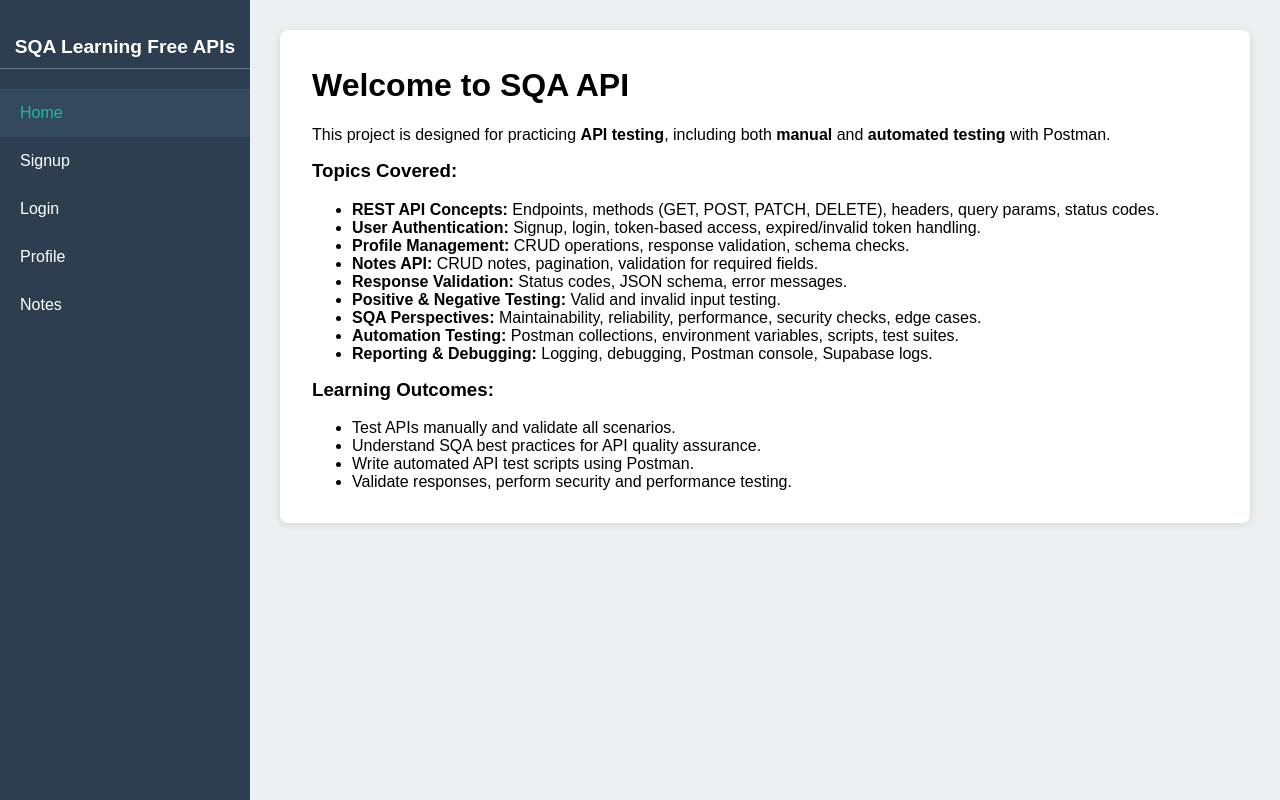
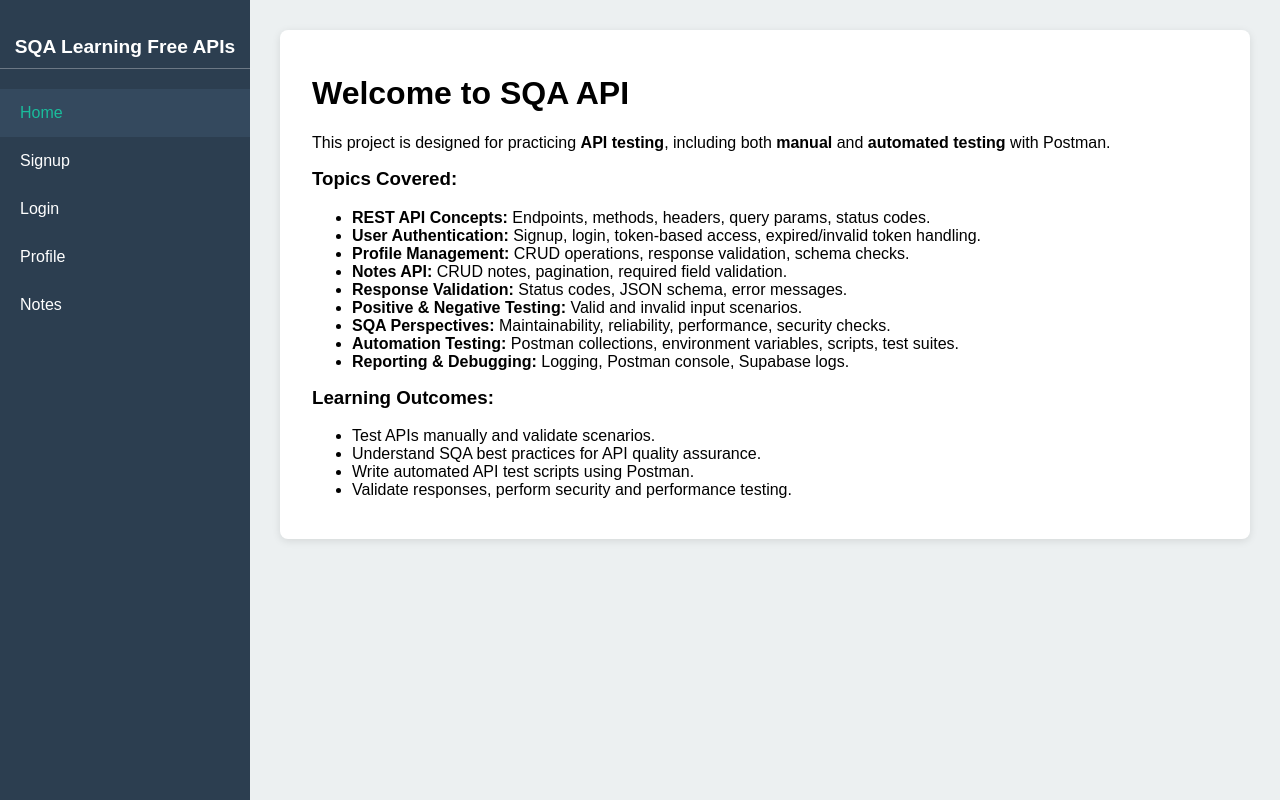
Before and after one commit to sharisroy/SQA_APIS, a Flask app: page / in a window 1280 px wide. Run offline with Flask 3, Linux system fonts and the light colour scheme; parts of the project's set-up code (start-up, migrations or seed data) failed here and were passed over.

Commit message:
index file and date time

```diff
--- a/templates/index.html
+++ b/templates/index.html
@@ -5,6 +5,7 @@
 <meta name="viewport" content="width=device-width, initial-scale=1.0">
 <title>SQA API Project Documentation</title>
 <style>
+    /* Base styles */
     body {
         font-family: Arial, sans-serif;
         margin: 0;
@@ -12,7 +13,8 @@
         display: flex;
         min-height: 100vh;
         overflow-x: hidden;
-    /*}*/
+    }
+
     /* Sidebar */
     .sidebar {
         width: 250px;
@@ -23,6 +25,7 @@
         padding-top: 20px;
         transition: transform 0.3s ease;
     }
+
     .sidebar h2 {
         text-align: center;
         margin-bottom: 20px;
@@ -30,12 +33,15 @@
         border-bottom: 1px solid rgba(255,255,255,0.3);
         padding-bottom: 10px;
     }
+
     .menu-item {
         padding: 15px 20px;
         cursor: pointer;
         transition: background 0.3s, color 0.3s;
     }
-    .menu-item:hover, .menu-item.active {
+
+    .menu-item:hover,
+    .menu-item.active {
         background-color: #34495e;
         color: #1abc9c;
     }
@@ -64,24 +70,40 @@
         background-color: #ecf0f1;
         transition: all 0.4s ease;
     }
+
     .card {
         background-color: white;
-        padding: 1rem 2rem;
+        padding: 1.5rem 2rem;
         border-radius: 8px;
         box-shadow: 0 2px 8px rgba(0,0,0,0.1);
         margin-bottom: 20px;
         opacity: 1;
         transition: opacity 0.4s ease;
     }
+
     pre {
         background-color: #f4f4f4;
         padding: 10px;
         border-radius: 5px;
         overflow-x: auto;
     }
-    code { background-color: #f4f4f4; padding: 2px 5px; border-radius: 3px; }
 
-    h3 { margin-top: 1rem; }
+    code {
+        background-color: #f4f4f4;
+        padding: 2px 5px;
+        border-radius: 3px;
+    }
+
+    h3 {
+        margin-top: 1rem;
+    }
+
+    hr {
+        border: 0;
+        height: 1px;
+        background-color: #ddd;
+        margin: 20px 0;
+    }
 
     /* Responsive */
     @media (max-width: 768px) {
@@ -91,12 +113,15 @@
             transform: translateX(-260px);
             z-index: 999;
         }
+
         .sidebar.show {
             transform: translateX(0);
         }
+
         .sidebar-toggle {
             display: block;
         }
+
         .content {
             padding: 20px;
         }
@@ -105,8 +130,10 @@
 </head>
 <body>
 
+<!-- Mobile Menu Button -->
 <button class="sidebar-toggle">Menu</button>
 
+<!-- Sidebar -->
 <div class="sidebar">
     <h2>SQA Learning Free APIs</h2>
     <div class="menu-item active" data-section="home">Home</div>
@@ -116,7 +143,9 @@
     <div class="menu-item" data-section="notes">Notes</div>
 </div>
 
+<!-- Main Content -->
 <div class="content">
+
     <!-- Home -->
     <div class="card section" id="home">
         <h1>Welcome to SQA API</h1>
@@ -124,20 +153,20 @@
 
         <h3>Topics Covered:</h3>
         <ul>
-            <li><strong>REST API Concepts:</strong> Endpoints, methods (GET, POST, PATCH, DELETE), headers, query params, status codes.</li>
+            <li><strong>REST API Concepts:</strong> Endpoints, methods, headers, query params, status codes.</li>
             <li><strong>User Authentication:</strong> Signup, login, token-based access, expired/invalid token handling.</li>
             <li><strong>Profile Management:</strong> CRUD operations, response validation, schema checks.</li>
-            <li><strong>Notes API:</strong> CRUD notes, pagination, validation for required fields.</li>
+            <li><strong>Notes API:</strong> CRUD notes, pagination, required field validation.</li>
             <li><strong>Response Validation:</strong> Status codes, JSON schema, error messages.</li>
-            <li><strong>Positive & Negative Testing:</strong> Valid and invalid input testing.</li>
-            <li><strong>SQA Perspectives:</strong> Maintainability, reliability, performance, security checks, edge cases.</li>
+            <li><strong>Positive & Negative Testing:</strong> Valid and invalid input scenarios.</li>
+            <li><strong>SQA Perspectives:</strong> Maintainability, reliability, performance, security checks.</li>
             <li><strong>Automation Testing:</strong> Postman collections, environment variables, scripts, test suites.</li>
-            <li><strong>Reporting & Debugging:</strong> Logging, debugging, Postman console, Supabase logs.</li>
+            <li><strong>Reporting & Debugging:</strong> Logging, Postman console, Supabase logs.</li>
         </ul>
 
         <h3>Learning Outcomes:</h3>
         <ul>
-            <li>Test APIs manually and validate all scenarios.</li>
+            <li>Test APIs manually and validate scenarios.</li>
             <li>Understand SQA best practices for API quality assurance.</li>
             <li>Write automated API test scripts using Postman.</li>
             <li>Validate responses, perform security and performance testing.</li>
@@ -164,12 +193,6 @@
         "name": "John Doe"
     }
 }</pre>
-        <p><strong>Postman Instructions:</strong> Select POST, add JSON body, click Send.</p>
-
-        <h4>Pre-request Script:</h4>
-        <pre>
-        </pre>
-
         <h4>Tests Script:</h4>
         <pre>
 // Validate response
@@ -195,12 +218,6 @@ pm.test("Success true", () => pm.expect(pm.response.json().success).to.eql(true)
     "user": { "email": "john@example.com", "name": "John Doe" },
     "auth": { "access_token": "xxxxxx", "expires_at": 1690000000 }
 }</pre>
-        <p><strong>Postman Instructions:</strong> Select POST, add JSON body, click Send.</p>
-
-        <h4>Pre-request Script:</h4>
-        <pre>
-        </pre>
-
         <h4>Tests Script:</h4>
         <pre>
 // Check success & store token
@@ -225,13 +242,6 @@ if(jsonData.auth && jsonData.auth.access_token){
     "message": "Profile retrieved successfully.",
     "user": { "email": "john@example.com", "name": "John Doe" }
 }</pre>
-        <p><strong>Postman Instructions:</strong> Select GET, add Authorization header, click Send.</p>
-
-        <h4>Pre-request Script:</h4>
-        <pre>
-// No specific script needed, just ensure token is set
-        </pre>
-
         <h4>Tests Script:</h4>
         <pre>
 // Validate profile response
@@ -251,27 +261,25 @@ pm.test("User email present", () => pm.expect(jsonData.user.email).to.exist);
         <pre>Authorization: Bearer &lt;access_token&gt;</pre>
         <p><strong>Request Body:</strong></p>
         <pre>{
-    "note": "Buy groceries"
+    "title": "Meeting Notes",
+    "note": "Project kickoff scheduled for Monday."
 }</pre>
         <p><strong>Response Example:</strong></p>
         <pre>{
     "success": true,
     "code": 200,
-    "message": "Note added successfully.",
-    "note_id": "uuid-generated"
+    "note": { "id": "uuid-generated", "title": "Meeting Notes" }
 }</pre>
-        <p><strong>Postman Instructions:</strong> Select POST, add Authorization & JSON body, click Send.</p>
-
-        <h4>Pre-request Script:</h4>
-        <pre>
-        </pre>
-
         <h4>Tests Script:</h4>
         <pre>
 var jsonData = pm.response.json();
 pm.test("Note added", () => pm.expect(jsonData.success).to.eql(true));
-if(jsonData.note_id) pm.environment.set("note_id", jsonData.note_id);
+if(jsonData.note && jsonData.note.id){
+    pm.environment.set("note_id", jsonData.note.id);
+}
         </pre>
+
+        <hr>
 
         <h3>Get Note by ID</h3>
         <p><strong>Endpoint:</strong> GET /note/&lt;note_id&gt;</p>
@@ -281,16 +289,18 @@ if(jsonData.note_id) pm.environment.set("note_id", jsonData.note_id);
         <pre>{
     "success": true,
     "code": 200,
-    "note": { "id": "uuid-generated", "note": "Buy groceries" }
+    "note": { "title": "Meeting Notes", "note": "Project kickoff scheduled for Monday." }
 }</pre>
-        <p><strong>Tests Script:</strong></p>
+        <h4>Tests Script:</h4>
         <pre>
 var jsonData = pm.response.json();
 pm.test("Note retrieved", () => pm.expect(jsonData.success).to.eql(true));
-pm.test("Note id matches", () => pm.expect(jsonData.note.id).to.eql(pm.environment.get("note_id")));
+pm.test("Note title present", () => pm.expect(jsonData.note.title).to.exist);
         </pre>
 
-        <h3>Get All Notes</h3>
+        <hr>
+
+        <h3>Get All Notes (with pagination)</h3>
         <p><strong>Endpoint:</strong> GET /note?page=1&per_page=10</p>
         <p><strong>Headers:</strong></p>
         <pre>Authorization: Bearer &lt;access_token&gt;</pre>
@@ -302,16 +312,18 @@ pm.test("Note id matches", () => pm.expect(jsonData.note.id).to.eql(pm.environme
     "per_page": 10,
     "total_notes": 5,
     "notes": [
-        { "id": "uuid1", "note": "Buy groceries" },
-        { "id": "uuid2", "note": "Pay bills" }
+        { "id": "uuid1", "title": "Meeting Notes" },
+        { "id": "uuid2", "title": "Shopping List" }
     ]
 }</pre>
-        <p><strong>Tests Script:</strong></p>
+        <h4>Tests Script:</h4>
         <pre>
 var jsonData = pm.response.json();
 pm.test("Success true", () => pm.expect(jsonData.success).to.eql(true));
 pm.test("Notes array exists", () => pm.expect(jsonData.notes).to.be.an("array"));
         </pre>
+
+        <hr>
 
         <h3>Update Note</h3>
         <p><strong>Endpoint:</strong> PATCH /note/&lt;note_id&gt;</p>
@@ -319,19 +331,27 @@ pm.test("Notes array exists", () => pm.expect(jsonData.notes).to.be.an("array"))
         <pre>Authorization: Bearer &lt;access_token&gt;</pre>
         <p><strong>Request Body:</strong></p>
         <pre>{
-    "note": "Updated note text"
+    "title": "Updated Meeting Notes",
+    "note": "Rescheduled to Tuesday at 3 PM."
 }</pre>
-        <p><strong>Tests Script:</strong></p>
+        <h4>Tests Script:</h4>
         <pre>
 var jsonData = pm.response.json();
 pm.test("Note updated", () => pm.expect(jsonData.success).to.eql(true));
         </pre>
 
+        <hr>
+
         <h3>Delete Note</h3>
         <p><strong>Endpoint:</strong> DELETE /note/&lt;note_id&gt;</p>
         <p><strong>Headers:</strong></p>
         <pre>Authorization: Bearer &lt;access_token&gt;</pre>
-        <p><strong>Tests Script:</strong></p>
+        <p><strong>Response Example:</strong></p>
+        <pre>{
+    "success": true,
+    "code": 200
+}</pre>
+        <h4>Tests Script:</h4>
         <pre>
 var jsonData = pm.response.json();
 pm.test("Note deleted", () => pm.expect(jsonData.success).to.eql(true));
@@ -352,13 +372,9 @@ pm.test("Note deleted", () => pm.expect(jsonData.success).to.eql(true));
 
             const target = item.dataset.section;
             sections.forEach(sec => {
-                if (sec.id === target) {
-                    sec.style.display = "block";
-                    sec.style.opacity = 0;
-                    setTimeout(() => sec.style.opacity = 1, 50);
-                } else {
-                    sec.style.display = "none";
-                }
+                sec.style.display = sec.id === target ? "block" : "none";
+                if(sec.id === target) sec.style.opacity = 0;
+                setTimeout(() => { if(sec.id === target) sec.style.opacity = 1; }, 50);
             });
 
             if (window.innerWidth <= 768) sidebar.classList.remove("show");
```
